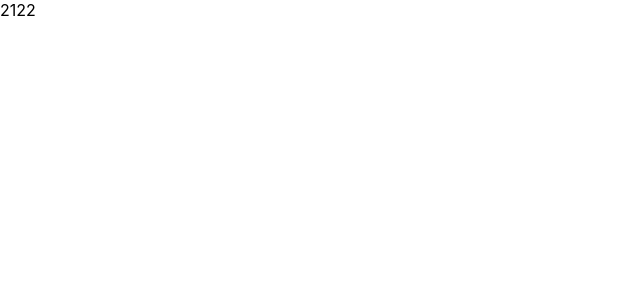
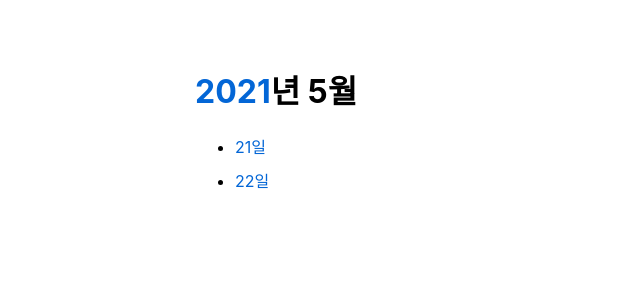
Before and after one commit to juunini/til, a Next.js app: page /til/2021/5 in a window 1280 px wide. Shown: the top 300 px of the page, without its empty margins (0-640 px from the left). Built offline with nearby package versions, Linux system fonts and the light colour scheme.

Commit message:
Set month page style

```diff
--- a/pages/til/[year]/[month].tsx
+++ b/pages/til/[year]/[month].tsx
@@ -18,13 +18,23 @@ type Props = {
 
 export default function Month({ year, month, days }: Props): JSX.Element {
   return (
-    <>
-      {
-        days.map((day: string): JSX.Element => (
-          <Link key={day} href={internalURI(year, month, day)}>{day}</Link>
-        ))
-      }
-    </>
+    <main>
+      <h1>
+        <Link href={internalURI(year)}>{year}</Link>
+        년
+        {` ${month}월`}
+      </h1>
+
+      <ul>
+        {
+          days.map((day: string): JSX.Element => (
+            <li key={day}>
+              <Link href={internalURI(year, month, day)}>{`${day}일`}</Link>
+            </li>
+          ))
+        }
+      </ul>
+    </main>
   );
 }
 
```
